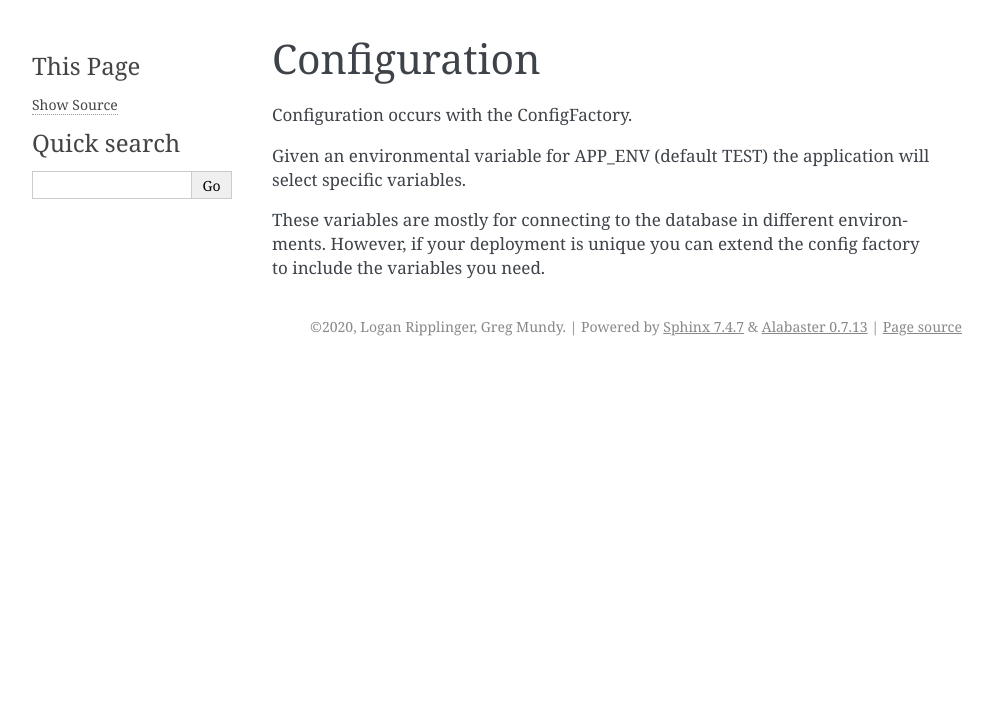
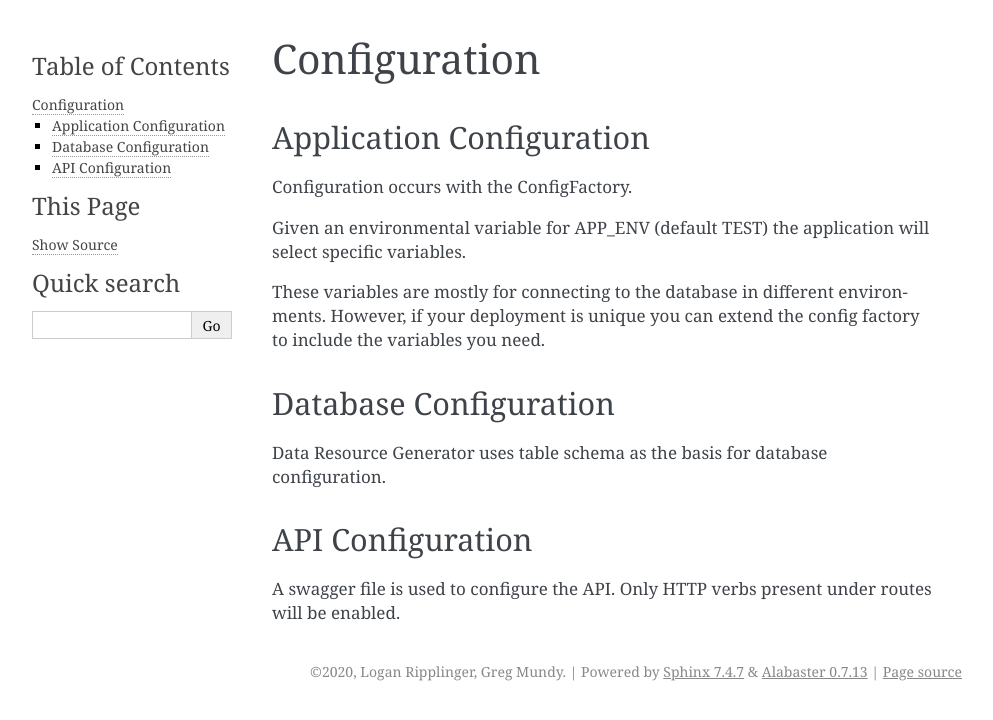
Before and after one commit to brighthive/data-resource-generator, a Sphinx documentation site: the page built from docs/source/configuration.rst, in a window 1280 px wide. Shown: the top 720 px of the page, without its empty margins (148-1141 px from the left). Built offline with Sphinx 7.4.7, drawn with Linux system fonts in a browser that asks for light colours.

Commit message:
add to docs.

```diff
--- a/docs/source/configuration.rst
+++ b/docs/source/configuration.rst
@@ -1,8 +1,21 @@
 Configuration
 =============
+
+Application Configuration
+^^^^^^^^^^^^^^^^^^^^^^^^^
 
 Configuration occurs with the ConfigFactory.
 
 Given an environmental variable for APP_ENV (default TEST) the application will select specific variables.
 
 These variables are mostly for connecting to the database in different environments. However, if your deployment is unique you can extend the config factory to include the variables you need.
+
+Database Configuration
+^^^^^^^^^^^^^^^^^^^^^^
+
+Data Resource Generator uses table schema as the basis for database configuration.
+
+API Configuration
+^^^^^^^^^^^^^^^^^
+
+A swagger file is used to configure the API. Only HTTP verbs present under routes will be enabled.
```
